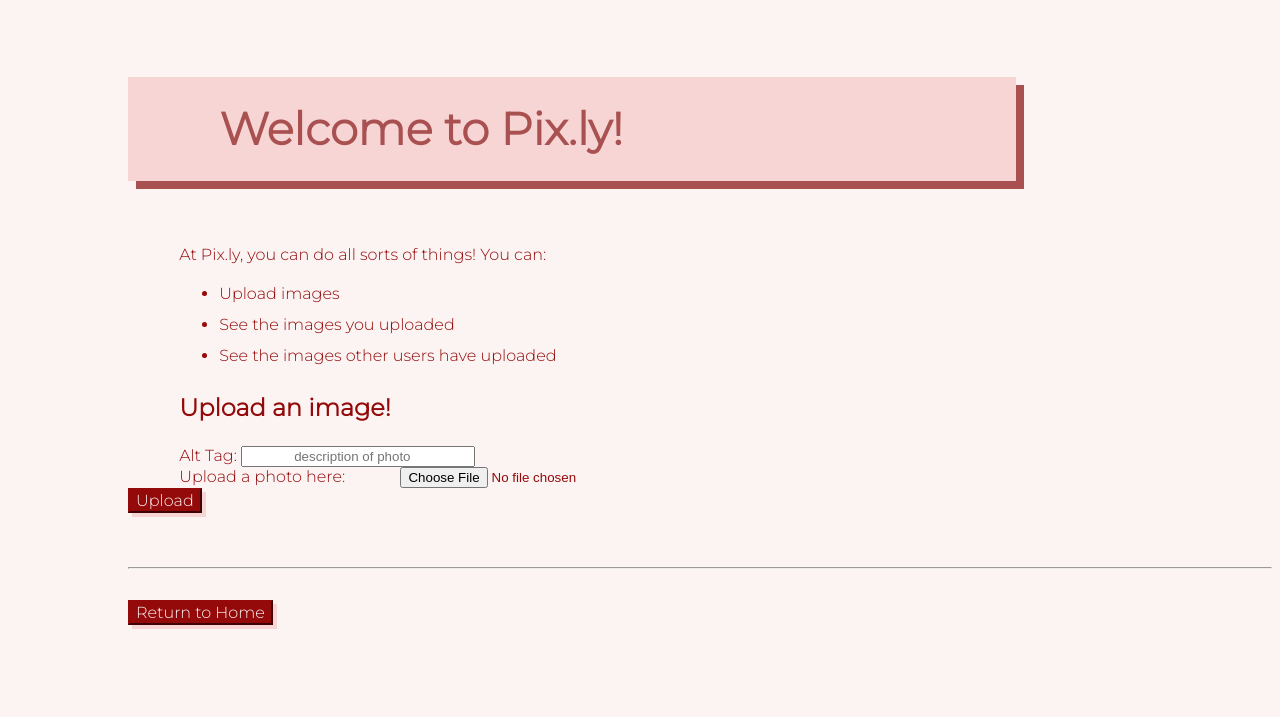
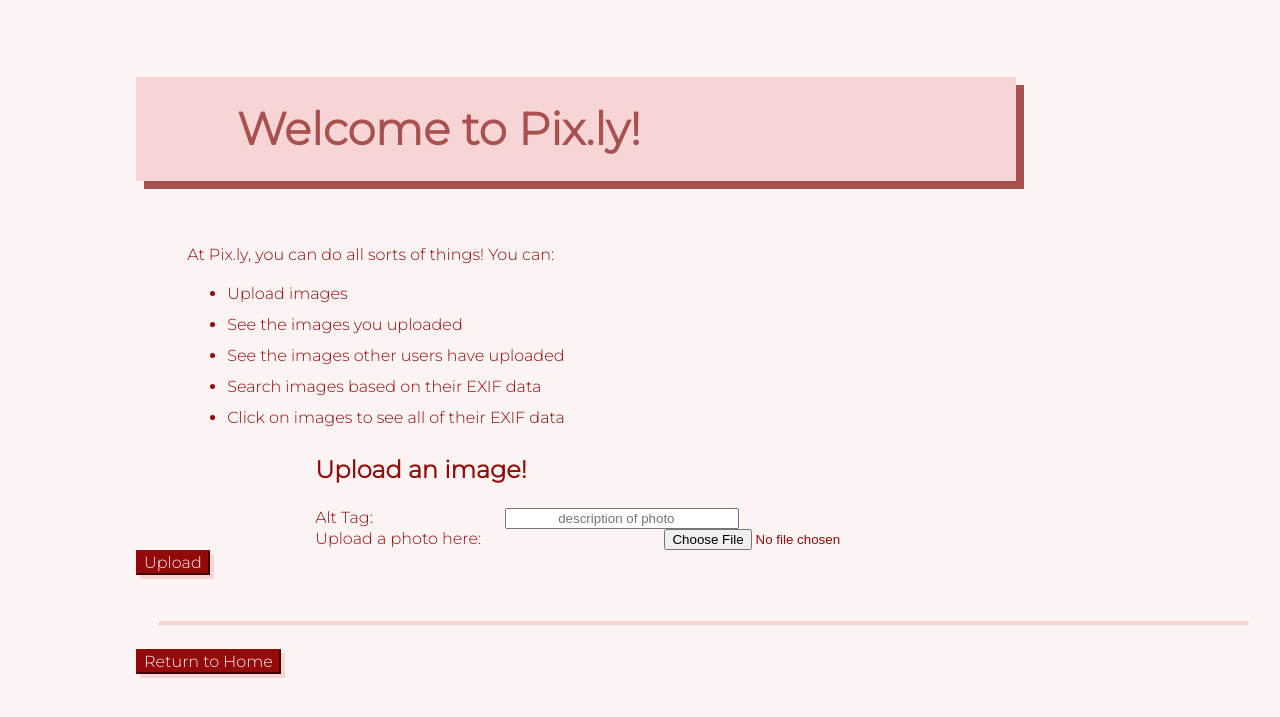
Before and after one commit to jswwWorks/jw-cyoa-pixly, a Flask app: page /upload in a window 1280 px wide. Shown: the top 717 px of the page. Run offline with Flask 3, Linux system fonts and the light colour scheme.

Commit message:
styling updates: added styling to hr and fixed some margin-left issues

```diff
--- a/static/stylesheets/pixly.css
+++ b/static/stylesheets/pixly.css
@@ -12,13 +12,14 @@
 
 body {
   background-color: #fcf3f3ff;
-  margin-left: 10vw;
+  /* margin-left: 10vw; */
   margin-top: 6vw;
   font-family: 'Montserrat', sans-serif;
 }
 
 .header-box {
   background-color: #f7d5d5ff;
+  margin-left: 10vw;
   height: 13vh;
   margin-right: 20vw;
   /* border-radius: 30%; */
@@ -71,6 +72,7 @@ button {
 .site-overview, h2, label, input {
   color: #940909ff;
   padding-left: 4vw;
+  margin-left: 10vw;
   /* animation: slideIn 1s ease; */
 }
 
@@ -78,3 +80,14 @@ li, form {
   padding-top: 0.5vh;
   padding-bottom: 1vh;
 }
+
+hr {
+  border-top: 4px solid #f7d5d5ff;
+  border-radius: 10px;
+  width: 85vw;
+  margin: auto;
+}
+
+.variable-content {
+  margin-left: 10vw;
+}
--- a/templates/base.html
+++ b/templates/base.html
@@ -8,6 +8,7 @@
   <link rel="preconnect" href="https://fonts.googleapis.com">
   <link rel="preconnect" href="https://fonts.gstatic.com" crossorigin>
   <link href="https://fonts.googleapis.com/css2?family=Montserrat:wght@300&display=swap" rel="stylesheet">
+  <!-- <meta name="viewport" content="width=device-width, initial-scale=1.0"> -->
   <title>Pix.ly</title>
 </head>
 
@@ -16,16 +17,21 @@
     <h1>Welcome to Pix.ly!</h1>
   </div>
   <div class="site-overview">
+    <!-- <TODO: would it be too hard to make this list homepage-specific? -->
     <p>At Pix.ly, you can do all sorts of things! You can:</p>
     <ul>
       <li>Upload images</li>
       <li>See the images you uploaded</li>
       <li>See the images other users have uploaded</li>
+      <li>Search images based on their EXIF data</li>
+      <li>Click on images to see all of their EXIF data</li>
     </ul>
   </div>
 
-  {% block content %}
-  {% endblock %}
+  <div class="variable-content">
+    {% block content %}
+    {% endblock %}
+  </div>
 
   <script src="https://unpkg.com/jquery"></script>
   <script src="/static/pixly.js"></script>
--- a/templates/photo.html
+++ b/templates/photo.html
@@ -8,8 +8,8 @@
   <form action="{{ url_for('homepage') }}" method="GET">
     <button type="submit">Return to Home</button>
   </form>
-
-    <button id="resize-img" data-filename="{{ photo.filename }}">resize image</button>
+    <h2>Currently showing: {{ photo.filename }}</h2>
+    <button id="resize-img" data-filename="{{ photo.filename }}">Resize Image</button>
 
   <div>
     <img src="{{ photo_url }}" alt="{{ photo.alt_tag }}" class="img-display" />
```
Also changed, not shown: markdown/todolist.md (+29 -0 lines).
